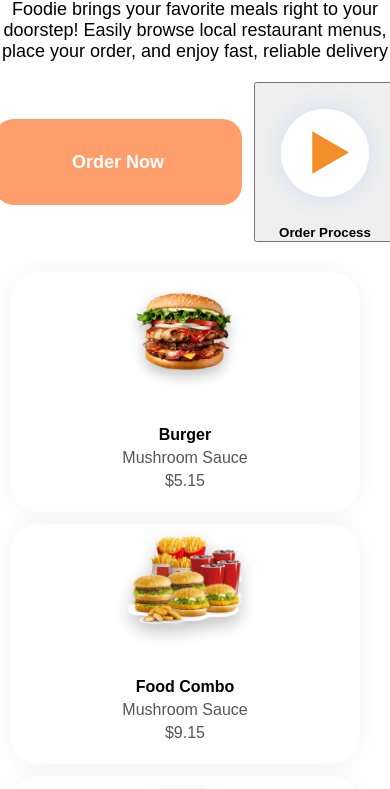
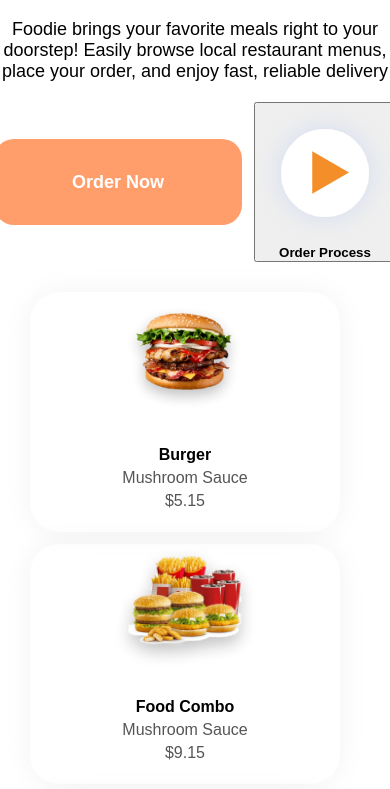
Before and after one commit to Tasfia19/Foodie, a plain HTML site: page index.html in a window 390 px wide. Shown: the part 717-1506 px from the top of the page. Drawn offline with Linux system fonts and the light colour scheme.

Commit message:
Update style.css

```diff
--- a/style.css
+++ b/style.css
@@ -718,7 +718,9 @@ hr {
     .navbar ul {
         align-items: center;
     }
-
+.Hero {
+    margin:20px;
+}
     .search-container {
         flex-direction: column;
         align-items: center;
```
